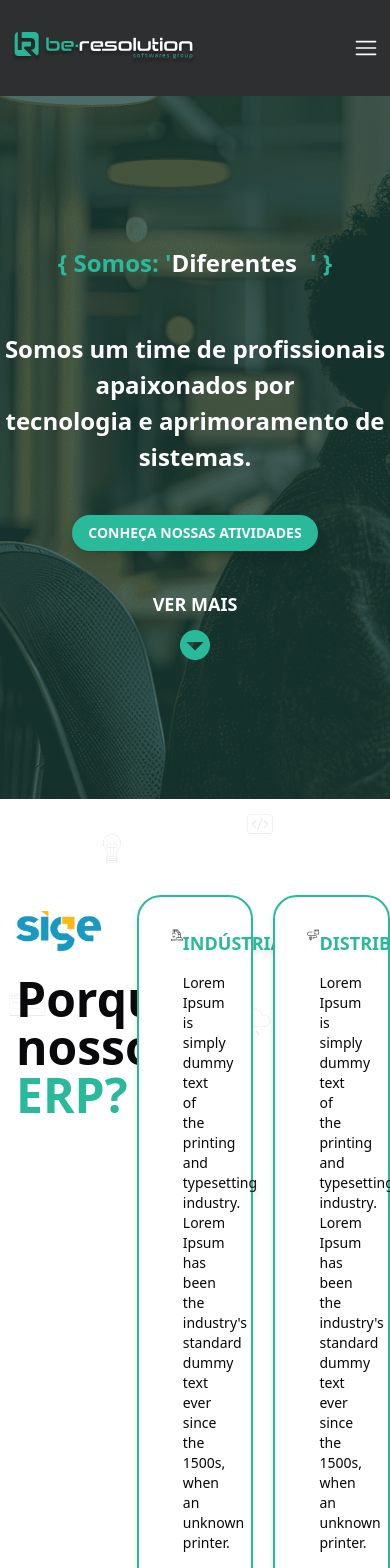
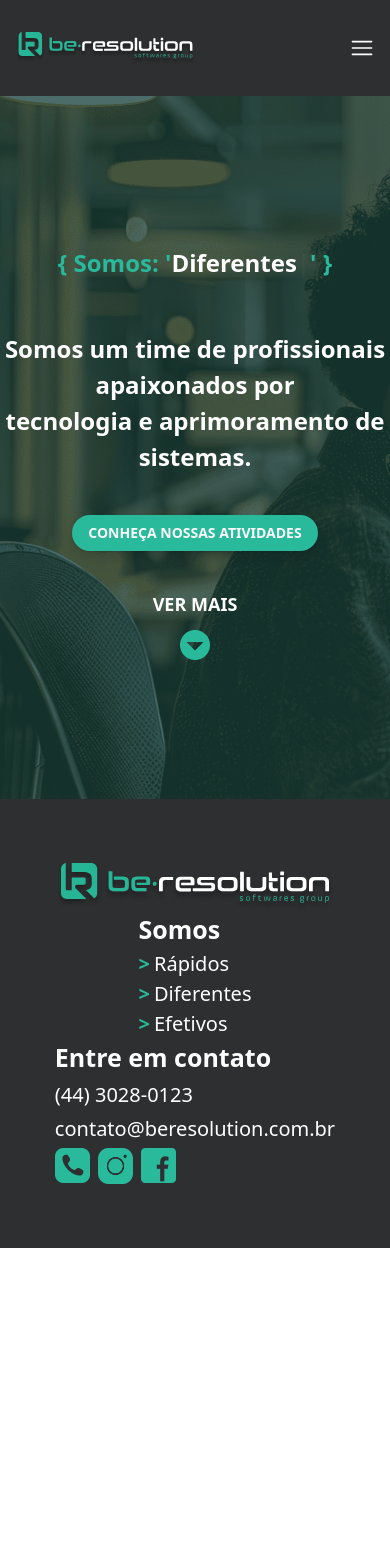
Before and after one commit to Lucas-Beijato/site_be_resolution, a Next.js app: page / in a window 390 px wide. Shown: the top 1568 px of the page. After the commit the page ends 1248 px from the top, so only its background shows below. Built offline with nearby package versions, Linux system fonts and the light colour scheme.

Commit message:
responsive 01

```diff
--- a/src/app/globals.css
+++ b/src/app/globals.css
@@ -86,14 +86,6 @@ html {
   background: #FCB817;
 }
 
-.responsive-desk {
-  @apply hidden
-}
-
-.responsive-mob {
-  @apply hidden
-}
-
 @media screen and (min-width: 1300px) {
   .responsive-desk {
       @apply flex
--- a/src/app/layout.tsx
+++ b/src/app/layout.tsx
@@ -24,11 +24,11 @@ export default function RootLayout({
   return (
     <html lang="pt-br" suppressHydrationWarning>
       <body className={cn(
-          "pt-24 min-h-screen bg-background font-sans antialiased",
+          "pt-24 w-screen flex flex-col bg-background font-sans antialiased",
           fontSans.variable
         )}>
           <Header/>
-          {children}
+            {children}
           <Footer/>
         </body>
     </html>
--- a/src/app/page.tsx
+++ b/src/app/page.tsx
@@ -2,13 +2,13 @@ import Sections from "./sections";
 
 export default function Page() {
   return (
-    <main className="">
+    <main className="w-full h-fit">
       <Sections.S1/>
-      <Sections.S2/>
+      {/* <Sections.S2/>
       <Sections.S3/>
       <Sections.S4/>
       <Sections.S5/>
-      <Sections.S6/>
+      <Sections.S6/> */}
     </main>
   );
 }
--- a/src/components/Footer/index.tsx
+++ b/src/components/Footer/index.tsx
@@ -5,7 +5,8 @@ import Link from "next/link";
 const Footer = () => {
   return (
     <footer className="bg-ber-gray w-full flex flex-col py-16 justify-center items-center text-white">
-      <div className="w-[1300px] flex flex-row justify-center items-center">
+      <div className="smartphone-p:flex-col xl:flex-row flex w-[1300px] justify-center items-center">
+
         <div className="w-1/3 flex flex-col justify-center items-center">
           <Link href={"/"}>
             <Image
@@ -75,6 +76,7 @@ const Footer = () => {
             </ul>
           </div>
         </div>
+
       </div>
     </footer>
   );
--- a/src/components/Header/index.tsx
+++ b/src/components/Header/index.tsx
@@ -12,9 +12,9 @@ const Custom_Separator = () => {
 
 const Header = () => {
   return (
-    <nav className="w-full h-24 bg-ber-gray flex justify-center items-center fixed top-0 z-50">
+    <nav className="w-screen h-24 bg-ber-gray flex justify-center items-center fixed top-0 z-50">
       {/* Desktop Header */}
-      <div className="responsive-desk w-site-view flex flex-row justify-between items-center my-6 px-3">
+      <div className="smartphone-p:hidden desktop:flex flex-row justify-between items-center my-6 px-3">
         <div className="w-1/3 flex flex-col justify-center items-start">
           <Image
             className="w-auto h-auto"
@@ -54,7 +54,7 @@ const Header = () => {
       </div>
 
       {/* Mobile Header */}
-      <div className="responsive-mob w-site-view flex flex-row justify-between items-center my-6 px-3">
+      <div className="smartphone-p:flex desktop:hidden flex-row justify-between w-screen items-center my-6 px-4">
         <div className="w-1/2 flex flex-col justify-center items-start">
           <Image
             className="w-auto h-auto"
--- a/src/components/Menu-Dialog/index.tsx
+++ b/src/components/Menu-Dialog/index.tsx
@@ -17,7 +17,7 @@ const MenuDialog = () => {
       <DialogTrigger>
         <HamburgerMenuIcon className="text-white w-6 h-6" />
       </DialogTrigger>
-      <DialogContent className="bg-ber-gray border-none text-white">
+      <DialogContent className="bg-ber-gray border-none text-white w-screen">
         <DialogHeader>
           <DialogTitle>Be Resolution</DialogTitle>
           <DialogDescription>Software</DialogDescription>
--- a/tailwind.config.ts
+++ b/tailwind.config.ts
@@ -18,6 +18,12 @@ const config = {
       },
     },
     extend: {
+      screens: {
+        'smartphone-p': '320px',
+        'tablet': '768px',
+        'laptop': '1024px',
+        'desktop': '1280px',
+      },
       colors: {
         "ber-gray" : "#2e2f31",
         "ber-green" : "#29B99B",
@@ -77,9 +83,6 @@ const config = {
         "accordion-down": "accordion-down 0.2s ease-out",
         "accordion-up": "accordion-up 0.2s ease-out",
       },
-      width: {
-        "site-view" : "1300px"
-      }
     },
   },
   plugins: [require("tailwindcss-animate")],
```
